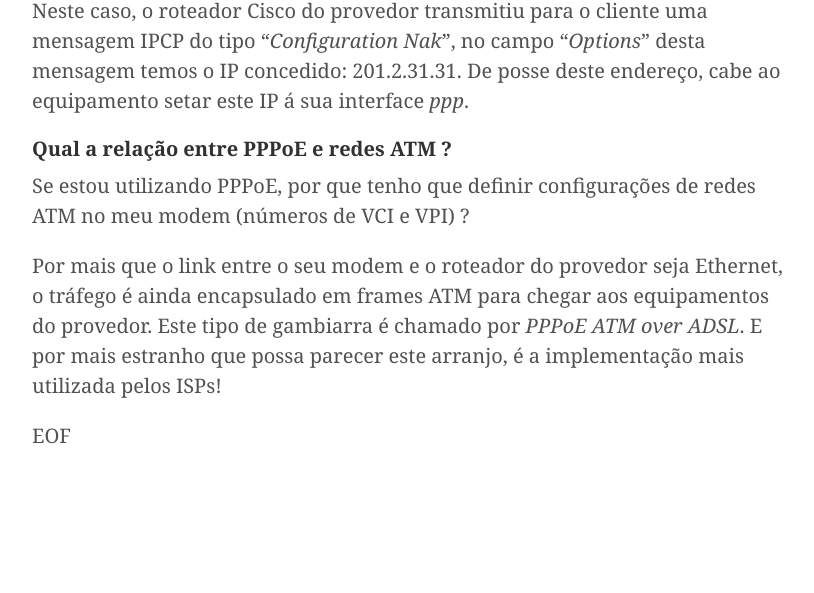
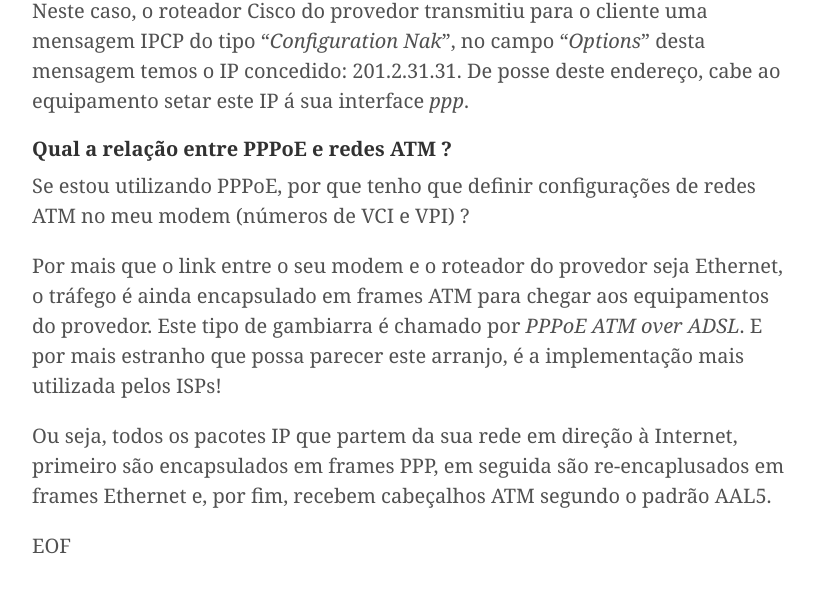
Before and after one commit to Kingm0b/jekyll-minimal-theme, a Jekyll site: the page built from _posts/2016-12-25-debian-pppoe.md, in a window 1280 px wide and 900 px high, scrolled down 5908 px, cut to the strip 259-852 px from the top of the window. Shown: the whole strip, without its empty margins (228-1042 px from the left). Built offline with Jekyll 4.4.1, drawn with Linux system fonts in a browser that asks for light colours; before the commit the page ends 6698 px from its top, so only the background shows below that.

Commit message:
Add files via upload

```diff
--- a/_posts/2016-12-25-debian-pppoe.md
+++ b/_posts/2016-12-25-debian-pppoe.md
@@ -186,4 +186,6 @@ Se estou utilizando PPPoE, por que tenho que definir configurações de redes AT
 
 Por mais que o link entre o seu modem e o roteador do provedor seja Ethernet, o tráfego é ainda encapsulado em frames ATM para chegar aos equipamentos do provedor. Este tipo de gambiarra é chamado por *PPPoE ATM over ADSL*. E por mais estranho que possa parecer este arranjo, é a implementação mais utilizada pelos ISPs!
 
+Ou seja, todos os pacotes IP que partem da sua rede em direção à Internet, primeiro são encapsulados em frames PPP, em seguida são re-encaplusados em frames Ethernet e, por fim, recebem cabeçalhos ATM segundo o padrão AAL5.
+
 EOF
```
